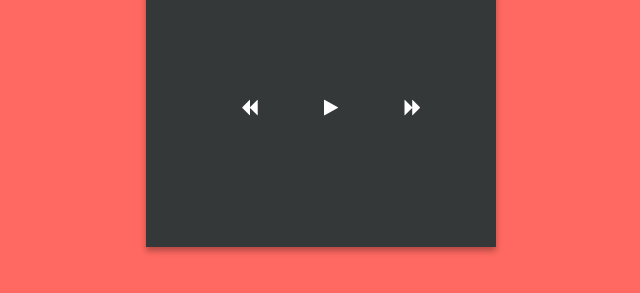
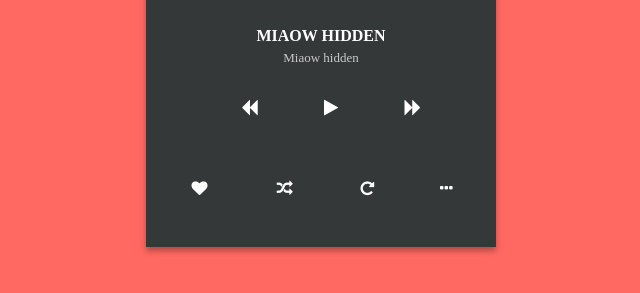
Before and after one commit to miroslavaka/html-css-javascript, a plain HTML site: page music_player.html in a window 1280 px wide. Shown: the part 403-696 px from the top of the page, without its empty margins (319-959 px from the left). Drawn offline with Linux system fonts and the light colour scheme.

Commit message:
100_days_of_code

```diff
--- a/music_player.html
+++ b/music_player.html
@@ -110,13 +110,55 @@
 
         .footer {
             text-align: center;
-            width: 250px;
+            width: 330px;
             height: 40px;
             color: #fff;
             position: absolute;
             bottom: 40px;
-            left: 70px;
+            left: 0px;
             z-index: 20;
+            font-family: FontAwesome;
+        }
+
+        .love::before {
+            content: "\f004";
+            cursor: pointer;
+        }
+
+        .shuffle::before {
+            content: "\f074";
+            cursor: pointer;
+        }
+
+        .repeat::before {
+            content: "\f01e";
+            cursor: pointer;
+        }
+
+        .options::before {
+            content: "\f141";
+            cursor: pointer;
+        }
+
+        .info {
+            position: absolute;
+            top: 380px;
+            left: 50%;
+            transform: translate(-50%, 0);
+            text-align: center;
+            color: #fff;
+        }
+
+        h5,
+        h4 {
+            margin: 0px;
+        }
+
+        h5 {
+            font-size: 13px;
+            line-height: 25px;
+            font-weight: 400;
+            color: #c8c8c8;
         }
     </style>
 </head>
@@ -128,11 +170,20 @@
         <div class="playerMain"></div>
         <div class="text"></div>
 
+        <div class="info">
+            <h4>MIAOW HIDDEN</h4>
+            <h5>Miaow hidden</h5>
+        </div>
+
+        <audio id="audio">
+            <source src="http://www.jplayer.org/audio/mp3/Miaow-02-Hidden.mp3">
+            <source src="http://www.jplayer.org/audio/mp3/Miaow-02-Hidden.ogg">
+        </audio>
 
         <table class="player">
             <tr>
                 <td><input type="checkbox" id="back" /><label class="back" for="back"></label></td>
-                <td><input type="checkbox" id="play" /><label class="play" for="play"></label></td>
+                <td><input type="checkbox" id="play" /><label class="play" for="play" onclick="togglePlay();"></label></td>
                 <td><input type="checkbox" id="forward" /><label class="forward" for="forward"></label></td>
             </tr>
         </table>
@@ -145,5 +196,19 @@
         </table>
     </article>
 </body>
+<script>
+    let audio = document.getElementById("audio");
+    let playpause = document.getElementById("play");
+
+    function togglePlay() {
+        if (audio.paused || audio.ended) {
+            playpause.title = "Pause";
+            audio.play();
+        } else {
+            playpause.title = "Play";
+            audio.pause();
+        }
+    }
+</script>
 
 </html>
```
